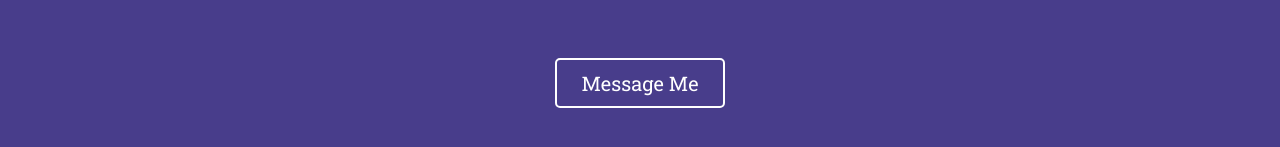
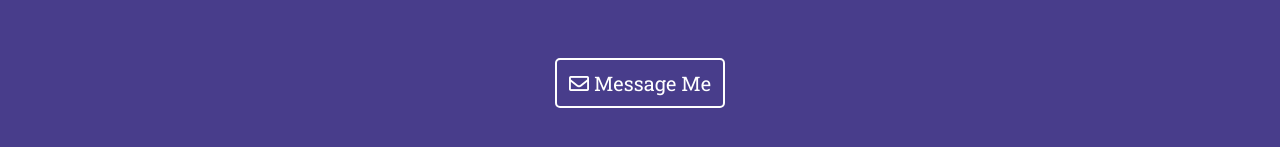
Before and after one commit to alexbotello/portfolio, a React (Create React App) app: page / in a window 1280 px wide. Shown: the part 2061-2208 px from the top of the page. Built offline with nearby package versions, Linux system fonts and the light colour scheme; a web font is replaced by a local one.

Commit message:
Add email icon to ContactMe

```diff
--- a/public/index.html
+++ b/public/index.html
@@ -11,6 +11,7 @@
 
     <link rel="manifest" href="%PUBLIC_URL%/manifest.json" />
     <link rel="stylesheet" href="animations.css">
+    <link rel="stylesheet" href="https://use.fontawesome.com/releases/v5.7.2/css/all.css" integrity="sha384-fnmOCqbTlWIlj8LyTjo7mOUStjsKC4pOpQbqyi7RrhN7udi9RwhKkMHpvLbHG9Sr" crossorigin="anonymous">
     <link href="https://fonts.googleapis.com/css?family=Roboto+Slab" rel="stylesheet">
     <link href="https://fonts.googleapis.com/css?family=Coiny" rel="stylesheet">
     <link href="https://fonts.googleapis.com/css?family=Cantata+One" rel="stylesheet">
--- a/src/components/ContactMe/index.js
+++ b/src/components/ContactMe/index.js
@@ -10,7 +10,9 @@ function ContactMe() {
           Want to hire me? Go ahead and send me a message, I'd love to chat.
         </p>
         <button className="">
-          <a href="mailto:alexander.j.botello@gmail.com">Message Me</a>
+          <a href="mailto:alexander.j.botello@gmail.com">
+            <i className="far fa-envelope" /> Message Me
+          </a>
         </button>
       </div>
     </div>
--- a/src/components/Projects/Modal/index.js
+++ b/src/components/Projects/Modal/index.js
@@ -3,7 +3,7 @@ import "./index.css";
 
 function Modal(props) {
   return (
-    <div className="Modal">
+    <div className="Modal" id="modal">
       <div className="Content">
         <div className="BannerImage">
           <img src={props.image} alt="modal-img" />
--- a/src/components/Projects/index.js
+++ b/src/components/Projects/index.js
@@ -4,11 +4,8 @@ import { projectInfo } from "../../state";
 import { isComponentInView } from "../../hooks";
 import "./index.css";
 
-// const useForceUpdate = () => useState()[1];
-
 function Projects() {
   const [projects] = useState(projectInfo);
-  // const forceUpdate = useForceUpdate();
 
   useEffect(() => {
     window.addEventListener("scroll", addAnimationClasses);
```
